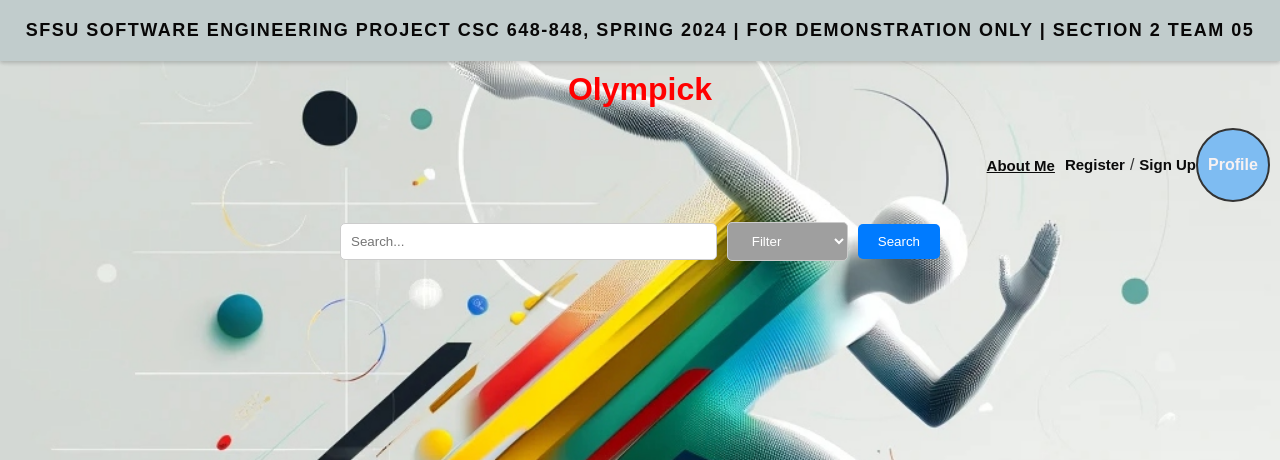
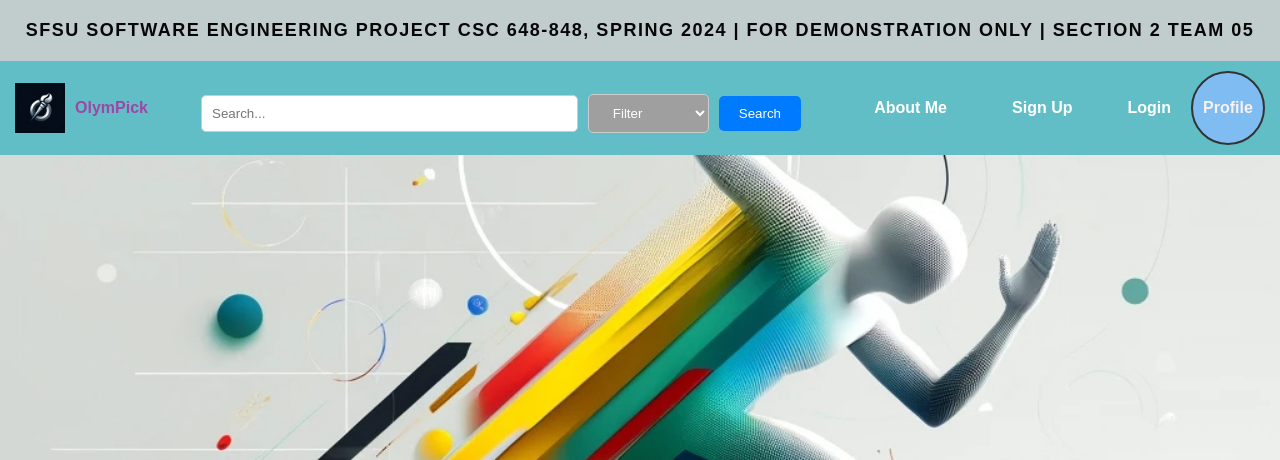
Before and after one commit to hkwon4/OlymPick, a Flask app: page / in a window 1280 px wide. Shown: the top 460 px of the page. Run offline with Flask 3, Linux system fonts and the light colour scheme.

Commit message:
updated navbar and logo on homepage, login, and regregister page

```diff
--- a/application/data.py
+++ b/application/data.py
@@ -4,6 +4,6 @@
     'Ethan Ho': {'name': 'Ethan Ho', 'role': 'Github Lead', 'about': ' Last semester for CS Degree. I build custom keyboards, play video games, and read in my spare time. '},
     'Abby Lin': {'name': 'Abby Lin', 'role': 'Database', 'about': ' Last Semester CS Major, an international transfer student from Taiwan. I love music, swimming, and playing games.'},
     'Nichan Lama': {'name': 'Nichan lama', 'role': 'Backend', 'about': 'I am a CS major. I love trying out new food and working out.'},
-    'Zabiullah Niemati': {'name': 'Zabiullah Niemati', 'role': 'Frontend', 'about': ''},
+    'Zabiullah Niemati': {'name': 'Zabiullah Niemati', 'role': 'Frontend', 'about': '4th year CS student, I am from Afghanistan, I love playing soccer and taekwondow.'},
     'Zizo Ezzat': {'name': 'Zizo Ezzat', 'role': 'Frontend', 'about': '4th year CS Major, I love working out and listening to music.'},
 }
--- a/application/static/css/global.css
+++ b/application/static/css/global.css
@@ -11,8 +11,125 @@
     color: #333; /* Default text color */
 }
 
+.navbar {
+    background-color: rgb(97, 190, 199);
+    font-family: calibri;
+    padding: 10px 15px;
+    display: flex;
+    justify-content: space-between;
+    align-items: center;
+    font-family: 'Raleway', sans-serif;
+}
+.navbar-brand {
+    display: flex;
+    align-items: center;
+    color: #007bff;
+    text-decoration: none;
+}
 
 
+.navbar-brand .logo-text {
+    margin-left: 10px;
+    color: #9d47a5; /* Sets the text color to blue */
+    font-weight: bold; /* Makes the text bold */
+}
+
+.navbar-brand img {
+    max-height: 50px; /* Adjust this value to fit your design */
+    max-width: 100%; /* Ensures the image does not exceed the width of its container */
+    height: auto; /* Maintains the aspect ratio of the image */
+    width: auto; /*  the width scales correctly */
+}
+
+
+.search-container {
+    flex: 1; /* Let the search container take up remaining space */
+    text-align: center;
+}
+
+.nav-links {
+    list-style: none;
+    margin: 0;
+    padding: 0;
+}
+
+.nav-links li {
+    display: inline-block;
+    margin-right: 15px;
+}
+
+.nav-links li:last-child {
+    margin-right: 0; /* Remove margin from the last link */
+}
+
+.nav-links a {
+    color: white;
+    font-size: 18px;
+    font-weight: bold;
+    text-decoration: none;
+}
+
+.navbar ul {
+    list-style: none;
+    padding: 0;
+    margin: 0;
+    display: flex;
+}
+
+.navbar ul li {
+    padding: 0 20px;
+}
+.navbar ul li a {
+    text-decoration: none;
+    color: white; /* Darker text for better readability */
+    font-size: 1em;
+    transition: color 0.3s ease;
+    font-weight: bold;
+}
+
+.navbar ul li a:hover,
+.navbar ul li a:focus {
+    color: white;
+}
+
+/* Responsive adjustments */
+@media (max-width: 768px) {
+    .navbar ul {
+        flex-direction: column;
+        align-items: center;
+    }
+    .navbar ul li {
+        padding: 10px 0;
+    }
+}
+
+.logo-container img {
+    height: 30px;
+    margin-right: 10px;
+}
+.search-bar {
+    display: flex;
+    align-items: center;
+    max-width: 600px;
+    margin: 0 auto;
+}
+
+.search-bar input[type="text"] {
+    flex: 1;
+    padding: 10px;
+    border: 1px solid #ccc;
+    border-radius: 5px;
+}
+
+.search-select {
+    padding: 10px 20px;
+    border: 1px solid #ccc;
+    background-color: #f9f9f9;
+    color: white;
+    border-radius: 5px;
+    cursor: pointer;
+    margin-left: 10px;
+}
 
 .search-container {
     text-align: center;
@@ -26,7 +143,19 @@
     max-width: 600px;
     margin: 0 auto;
 }
+.search-bar button {
+    padding: 10px 20px;
+    border: none;
+    background-color: #007bff;
+    color: white;
+    border-radius: 5px;
+    cursor: pointer;
+    margin-left: 10px;
+}
 
+.search-bar button:hover {
+    background-color: #344d68;
+}
 .search-select {
     padding: 10px 20px;
     border: 1px solid #ccc;
@@ -110,18 +239,6 @@
     text-transform: uppercase;
 }
 
-.logo-container {
-    padding: 10px;
-    text-align: center;
-    margin: 0 20px;
-}
-.logo-container a {
-    color: red;
-    text-decoration: none;
-    font-size:32px;
-    font-weight: bold;
-}
-
 .nav-container {
     display: flex;
     justify-content: flex-end;
@@ -139,14 +256,6 @@
     display: inline-block;
 }
 
-.register-link,
-.login-link {
-    color: #0b0b0b;
-    text-decoration: none;
-    font-size: 15px;
-    font-weight: bold;
-}
-
 .separator {
     margin: 0.5px; /* Adjust spacing between links and separator */
 }
@@ -155,6 +264,7 @@
     position: relative;
     display: inline-block;
 }
+
 
 .circle {
     width: 70px;
--- a/application/templates/about.html
+++ b/application/templates/about.html
@@ -2,6 +2,7 @@
 {% block title %}About {{ person.name }}{% endblock %}
 
 {% block content %}
+
     <h1>About {{ person.name }}</h1>
     <p>This is the "About Me" page for {{ person.name }}.</p>
 
--- a/application/templates/landing.html
+++ b/application/templates/landing.html
@@ -3,29 +3,13 @@
 
 {% block content %}
 
-<div class="logo-container">
-    <a href="/" class="olympick-logo">Olympick</a>
- </div>
-
-<!-- Navigation links -->
-<div class="nav-container">
-    <a href="/About Me" class="about-me-link">About Me</a>
-    <div class="auth-links">
-        <a href="{{ url_for('register.register') }}" class="register-link">Register</a>
-        <span class="separator">/</span>
-        <a href="{{ url_for('login.login') }}" class="login-link">Sign Up</a>
-    </div>
-    <div class="dropdown">
-        <div class="circle">Profile</div>
-        <div class="dropdown-content">
-            <a href="#">Option 1</a>
-            <a href="#">Option 2</a>
-            <a href="#">Option 3</a>
-        </div>
-    </div>
-</div>
-
-<!-- Search bar -->
+<body>
+    <nav class="navbar navbar-light bg-light">
+        <a href="{{ url_for('landing.landing') }}" class="navbar-brand">
+            <img src="{{ url_for('static', filename='css/OlymPick-logo.jpg') }}" alt="OlymPick Logo">
+            <span class="logo-text">OlymPick</span>
+        </a>
+     </ul>
        <div class="search-container">
         <form action="/search" method="post" class="search-bar">
             <input type="text" name="searchTerm" id="search-input" placeholder="Search...">
@@ -38,6 +22,22 @@
             <button type="submit" class="search-button">Search</button>
         </form>
     </div>
+
+        <ul class="nav-links">
+            <li><a href="/About Me" class="about-me-link">About Me</a></li>
+            <li><a href="{{ url_for('register.register') }}" class="register-link">Sign Up</a></li>
+            <li><a href="{{ url_for('login.login') }}" class="login-link">Login</a></li>
+        </ul>
+            <div class="dropdown">
+                <div class="circle">Profile</div>
+                <div class="dropdown-content">
+                    <a href="#">Option 1</a>
+                    <a href="#">Option 2</a>
+                    <a href="#">Option 3</a>
+                </div>
+    </nav>
+</body>
+
 {% endblock %}
 {% block extra_js %}
 
--- a/application/templates/upload.html
+++ b/application/templates/upload.html
@@ -49,7 +49,7 @@
 
 {% block content %}
 <div class="container">
-    <form action="{{ url_for('upload') }}" method="post" enctype="multipart/form-data">
+    <form action="{{ url_for('upload.upload') }}" method="post" enctype="multipart/form-data">
         <p>Hello! {{ session.get('username', 'Guest') }}</p>
         <label for="file">Choose a file:</label>
         <input id="file" name="file" type="file" />
```
Also changed, not shown: application/templates/login.html (+17 -1 lines), application/templates/register.html (+17 -0 lines). Lines whose indentation alone changed are shown as unchanged.
